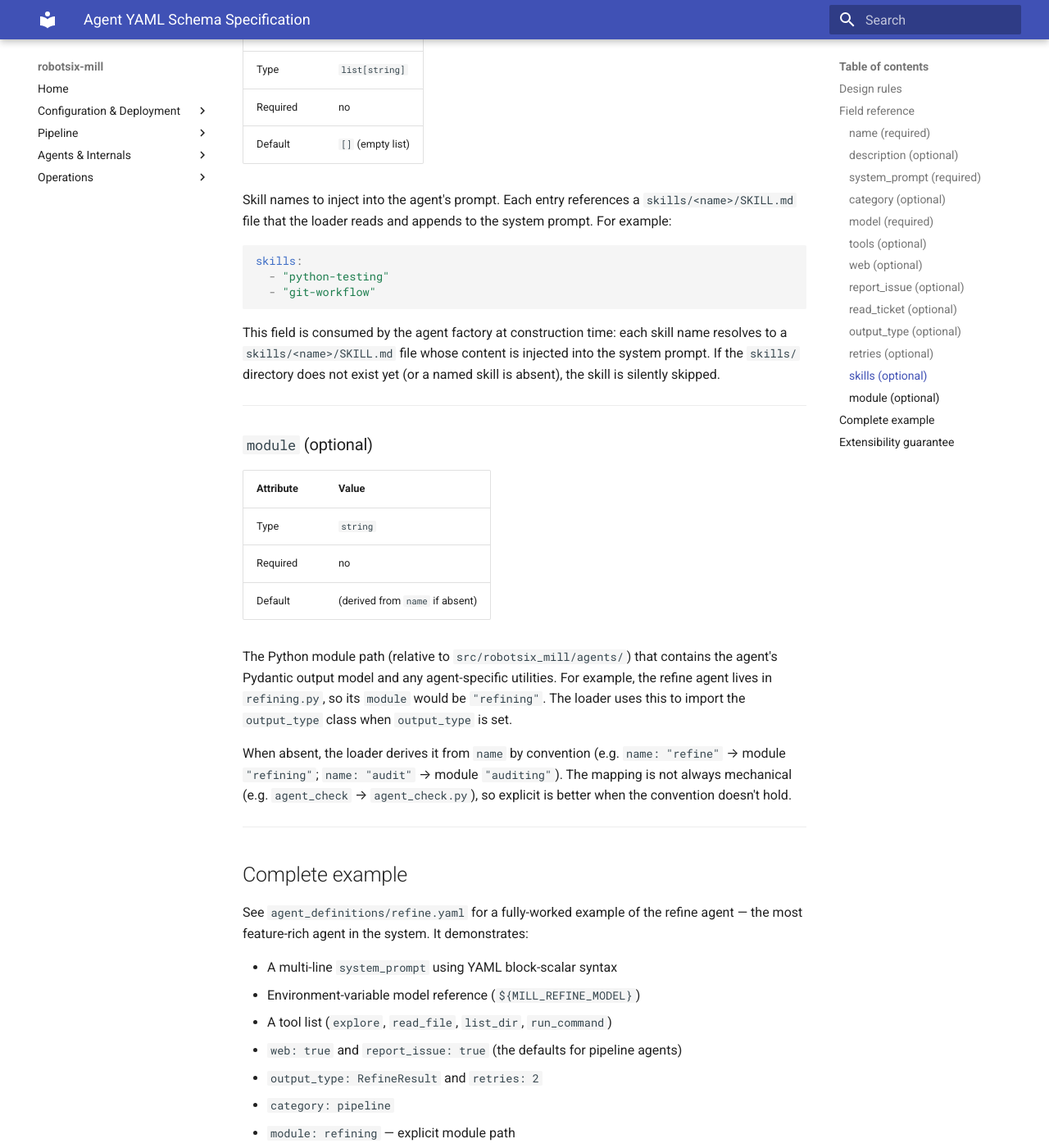
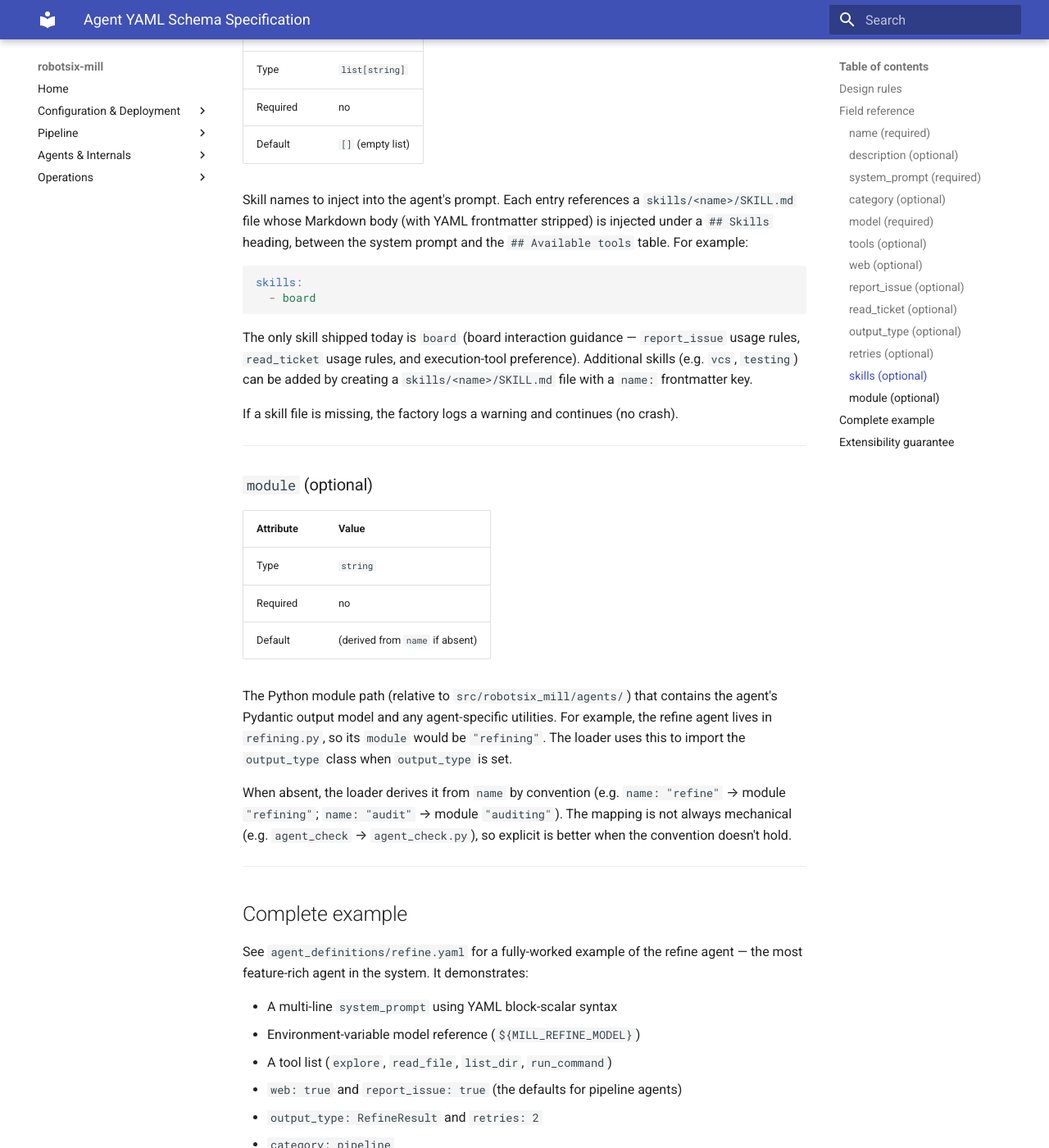
Before and after one commit to damien-robotsix/robotsix-mill, an MkDocs documentation site: the page built from docs/agent-yaml-schema.md, in a window 1280 px wide and 1400 px high, scrolled down 7420 px. Shown: the whole window at 82% size. Built offline with MkDocs 1.6.1 and Material for MkDocs 9.7.7, drawn with Linux system fonts in a browser that asks for light colours; some of the changed text lies outside the part shown.

Commit message:
mill(docs): Migrate board interaction tools toward skill. Prefer injection of a skill file an make the agent use the execution tool if possible (20260525T095454Z-migrate-board-interaction-tools-toward-s-d06e)

````diff
--- a/docs/agent-yaml-schema.md
+++ b/docs/agent-yaml-schema.md
@@ -274,20 +274,22 @@ structured output validation fails. Set to `0` to disable retries.
 | Default | `[]` (empty list) |
 
 Skill names to inject into the agent's prompt. Each entry references a
-`skills/<name>/SKILL.md` file that the loader reads and appends to the
-system prompt. For example:
+`skills/<name>/SKILL.md` file whose Markdown body (with YAML frontmatter
+stripped) is injected under a `## Skills` heading, between the system
+prompt and the `## Available tools` table. For example:
 
 ```yaml
 skills:
-  - "python-testing"
-  - "git-workflow"
+  - board
 ```
 
-This field is consumed by the agent factory at construction time:
-each skill name resolves to a `skills/<name>/SKILL.md` file whose
-content is injected into the system prompt.  If the `skills/` directory
-does not exist yet (or a named skill is absent), the skill is silently
-skipped.
+The only skill shipped today is `board` (board interaction guidance —
+`report_issue` usage rules, `read_ticket` usage rules, and execution-tool
+preference). Additional skills (e.g. `vcs`, `testing`) can be added by
+creating a `skills/<name>/SKILL.md` file with a `name:` frontmatter key.
+
+If a skill file is missing, the factory logs a warning and continues
+(no crash).
 
 ---
 
@@ -326,7 +328,7 @@ demonstrates:
 - `output_type: RefineResult` and `retries: 2`
 - `category: pipeline`
 - `module: refining` — explicit module path
-- `skills: []` — placeholder for forward compatibility
+- `skills: [board]` — the board interaction skill, injected between the system prompt and the tool table
 
 ## Extensibility guarantee
 
````
